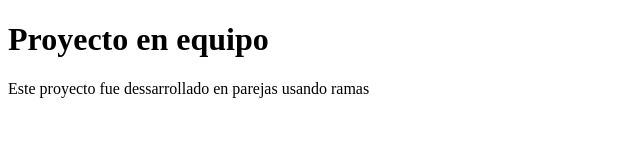
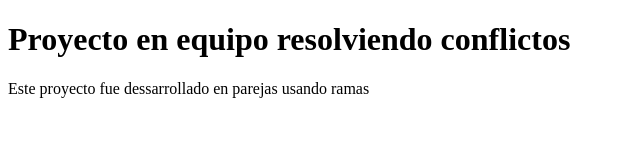
Before and after one commit to DocZyk/practica-colaborativa-git, a plain HTML site: page index.html in a window 1280 px wide. Shown: the whole page, without its empty margins (0-640 px from the left). Drawn offline with Linux system fonts and the light colour scheme.

Commit message:
titulo-b

```diff
--- a/index.html
+++ b/index.html
@@ -6,7 +6,7 @@
 </head>
 <body>
 
-<h1>Proyecto en equipo</h1>
+<h1>Proyecto en equipo resolviendo conflictos</h1>
 
 <p>Este proyecto fue dessarrollado en parejas usando ramas</p>
 
```
